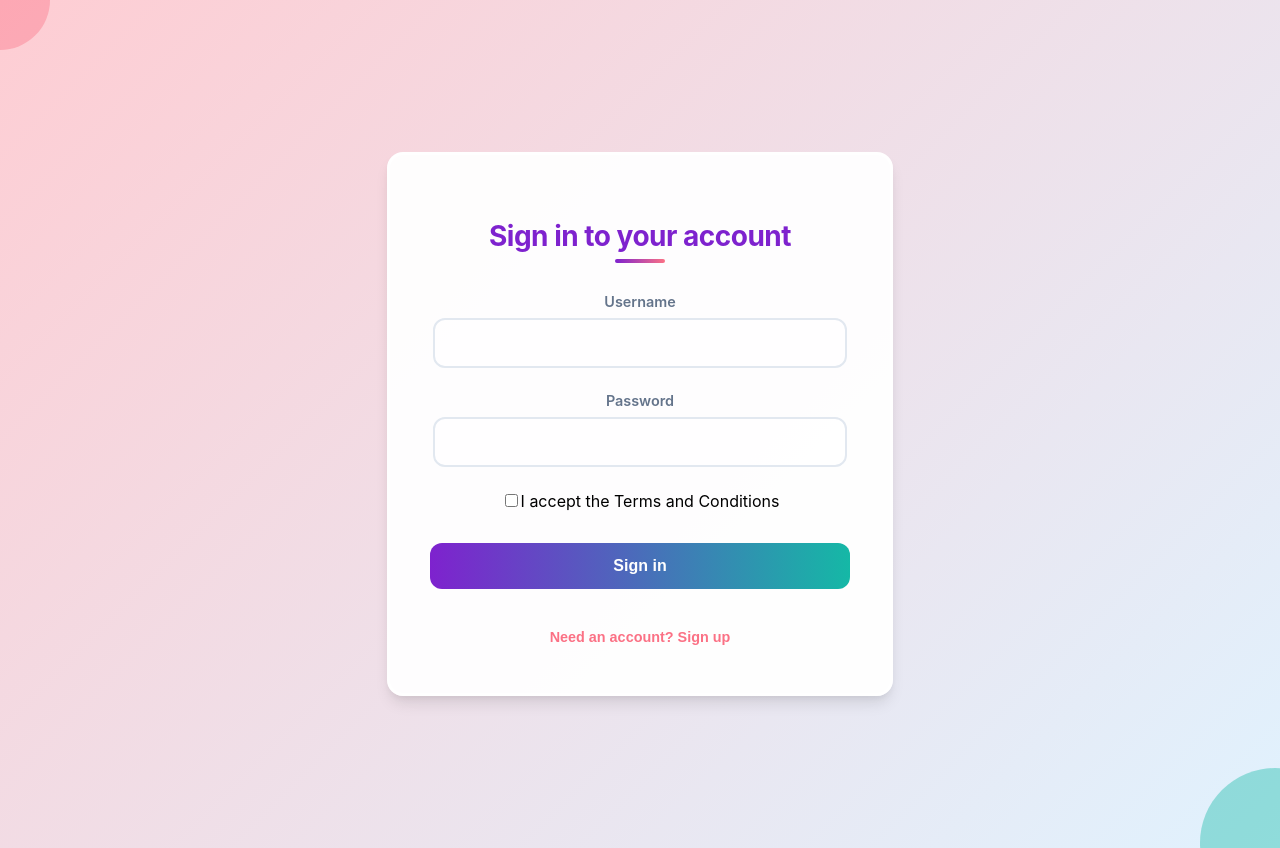
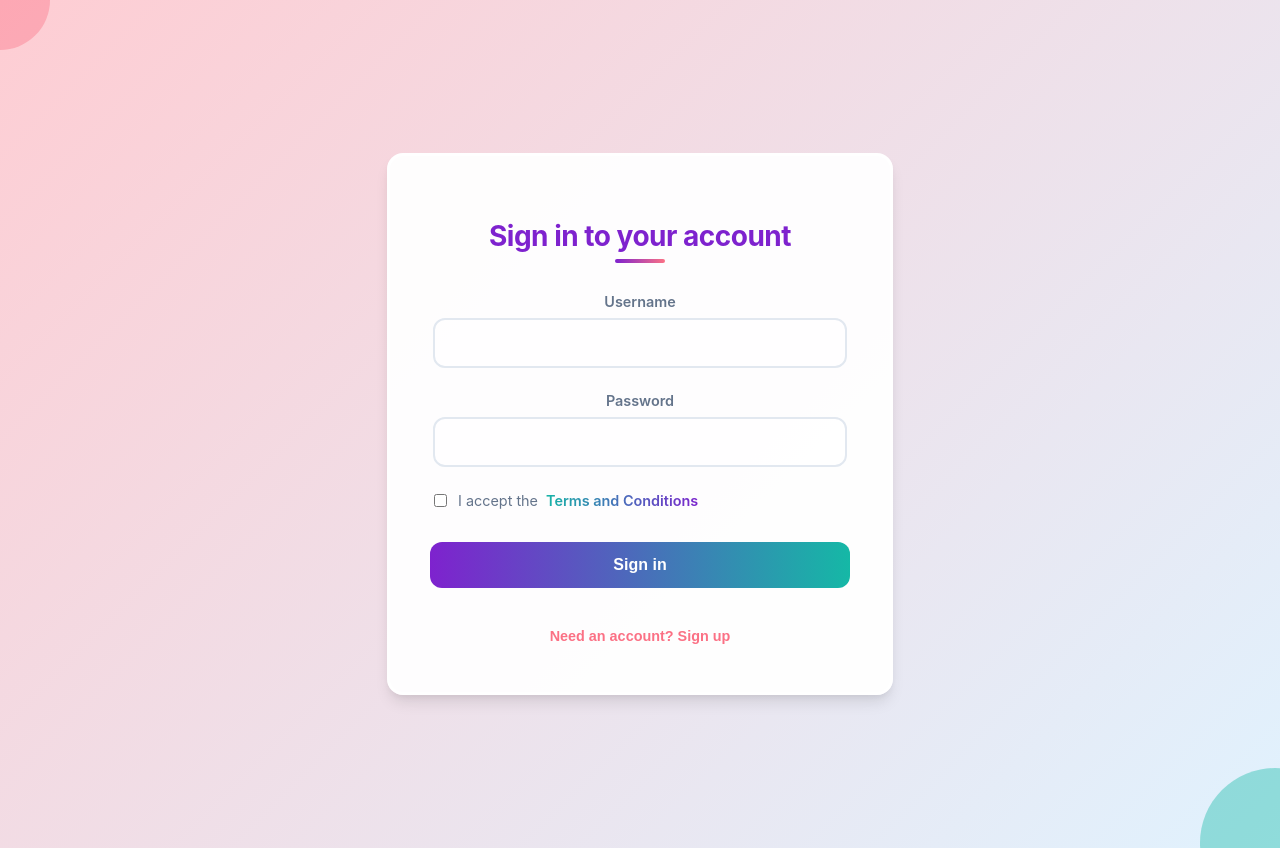
Before and after one commit to jarrowsmith123/ECM2434-CA, a React (Create React App) app in the folder frontend/: page / in a window 1280 px wide. Built offline with nearby package versions, Linux system fonts and the light colour scheme.

Commit message:
Just fixing the terms and conditions up so that it looks prettier and it more easy to see what the bit you press is to view the terms and conditions and making it a pop up instead of messing with the formatting of everything else but i still need the cross to be fixed to look better

```diff
--- a/frontend/src/LoginPage.css
+++ b/frontend/src/LoginPage.css
@@ -245,9 +245,146 @@
   width: 50%;
 }
 
+/* Terms and conditions styling */
+.policy-container {
+  display: flex;
+  align-items: center;
+  margin-bottom: 1.5rem;
+  gap: 0.5rem;
+}
+
+.policy-label {
+  font-size: 0.9rem;
+  color: var(--light-text);
+}
+
+.policy-link {
+  color: var(--secondary-color);
+  font-weight: 600;
+  text-decoration: underline;
+  position: relative;
+  cursor: pointer;
+  transition: all 0.3s ease;
+  background: linear-gradient(to right, var(--secondary-color), var(--primary-color));
+  -webkit-background-clip: text;
+  -webkit-text-fill-color: transparent;
+  padding: 0 0.25rem;
+}
+
+.policy-link::after {
+  content: '';
+  position: absolute;
+  bottom: -2px;
+  left: 0;
+  width: 100%;
+  height: 2px;
+  background: linear-gradient(to right, var(--secondary-color), var(--primary-color));
+  transform: scaleX(0);
+  transform-origin: center;
+  transition: transform 0.3s ease;
+}
+
+.policy-link:hover::after {
+  transform: scaleX(1);
+}
+
+/* Popup Overlay for Terms and Conditions */
+.policy-popup {
+  position: fixed;
+  top: 0;
+  left: 0;
+  width: 100%;
+  height: 100%;
+  background-color: rgba(0, 0, 0, 0.7);
+  display: flex;
+  justify-content: center;
+  align-items: center;
+  z-index: 1000;
+  animation: fadeIn 0.3s ease;
+}
+
+@keyframes fadeIn {
+  from { opacity: 0; }
+  to { opacity: 1; }
+}
+
+.policy-content {
+  background-color: white;
+  border-radius: 16px;
+  box-shadow: var(--shadow);
+  padding: 2rem;
+  width: 90%;
+  max-width: 600px;
+  max-height: 80vh;
+  overflow-y: auto;
+  position: relative;
+  animation: slideUp 0.3s ease;
+  border: 3px solid var(--primary-color);
+}
+
+@keyframes slideUp {
+  from { transform: translateY(50px); opacity: 0; }
+  to { transform: translateY(0); opacity: 1; }
+}
+
+.policy-content h2 {
+  color: var(--primary-color);
+  text-align: center;
+  margin-bottom: 1.5rem;
+  font-size: 1.5rem;
+  position: relative;
+}
+
+.policy-content h2::after {
+  content: "";
+  position: absolute;
+  bottom: -10px;
+  left: 50%;
+  transform: translateX(-50%);
+  width: 50px;
+  height: 4px;
+  background: linear-gradient(to right, var(--primary-color), var(--secondary-color));
+  border-radius: 2px;
+}
+
+.policy-content p {
+  color: var(--text-color);
+  line-height: 1.6;
+  margin-bottom: 1rem;
+}
+
+.close-button {
+  position: absolute;
+  top: 1rem;
+  right: 1.5rem;
+  font-size: 1.5rem;
+  font-weight: bold;
+  color: var(--accent-color);
+  cursor: pointer;
+  width: 32px;
+  height: 32px;
+  display: flex;
+  justify-content: center;
+  align-items: center;
+  border-radius: 50%;
+  background-color: rgba(251, 113, 133, 0.1);
+  transition: all 0.3s ease;
+}
+
+.close-button:hover {
+  background-color: var(--accent-color);
+  color: white;
+  transform: rotate(90deg);
+}
+
 /* Responsive adjustments */
 @media (max-width: 480px) {
   .login-card {
     padding: 1.75rem;
   }
+
+  .policy-content {
+    padding: 1.5rem;
+    width: 95%;
+  }
 }
```
